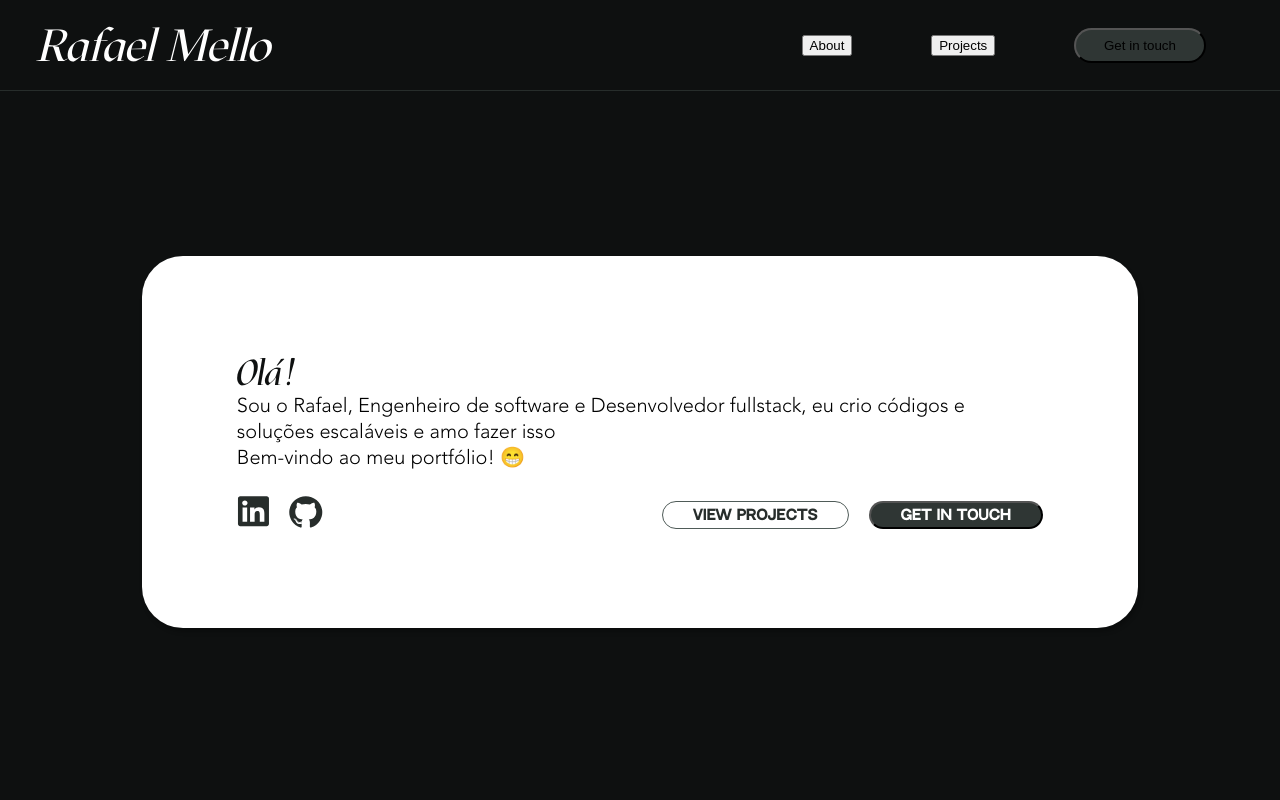
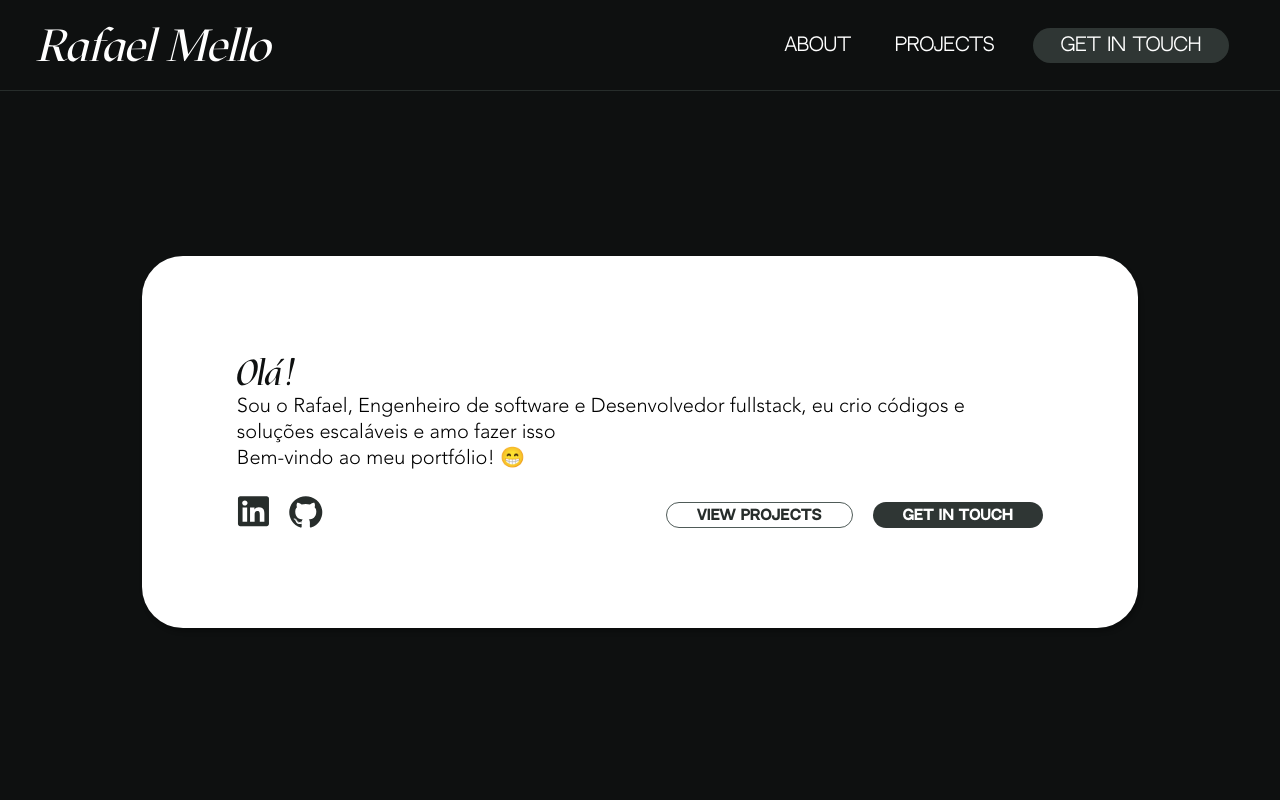
Before and after one commit to Siqm/Portfolio, a React (Create React App) app: page / in a window 1280 px wide. Shown: the top 800 px of the page. Built offline with nearby package versions, Linux system fonts and the light colour scheme; a web font is replaced by a local one.

Commit message:
[Build] Primeira versão

```diff
--- a/src/styles.css
+++ b/src/styles.css
@@ -1,24 +1,30 @@
 @import url('https://fonts.googleapis.com/css2?family=Khula:wght@300;400;600;700;800&display=swap');
+
 @font-face {
   font-family: Mazius;
   src: url('./assets/fonts/Mazius-Display-Regular.otf');
 }
+
 @font-face {
   font-family: Mazius-italic;
   src: url('./assets//fonts/Mazius-Display-Italic.otf');
 }
+
 @font-face {
   font-family: Neutral;
   src: url('./assets/fonts/NeutralFace.otf');
 }
+
 @font-face {
   font-family: Neutral-bold;
   src: url('./assets/fonts/NeutralFace-Bold.otf')
 }
+
 @font-face {
   font-family: Avenir;
   src: url('./assets/fonts/AvenirLTPro.otf');
 }
+
 @font-face {
   font-family: Avenir-light;
   src: url('./assets/fonts/AvenirLTProLight.otf');
@@ -60,3 +66,20 @@ p {
 a {
   text-decoration: none;
 }
+
+button {
+  background-color: transparent;
+  border: none;
+  outline: none;
+  font-family: Neutral;
+  text-transform: uppercase;
+  color: #FFF;
+  font-size: 18px;
+  font-style: normal;
+  font-weight: 400;
+  line-height: normal;
+}
+
+button:hover {
+  cursor: pointer;
+}
```
